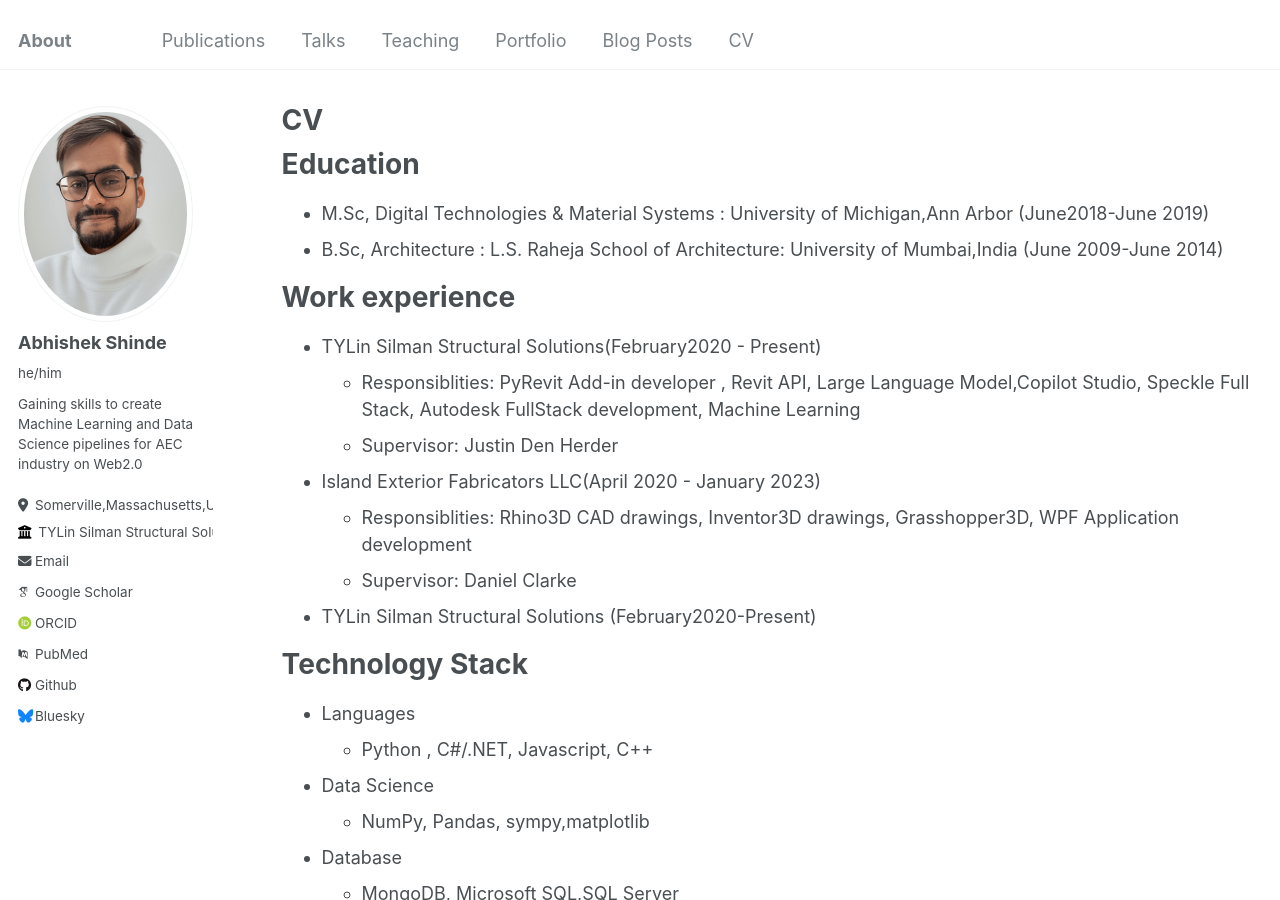
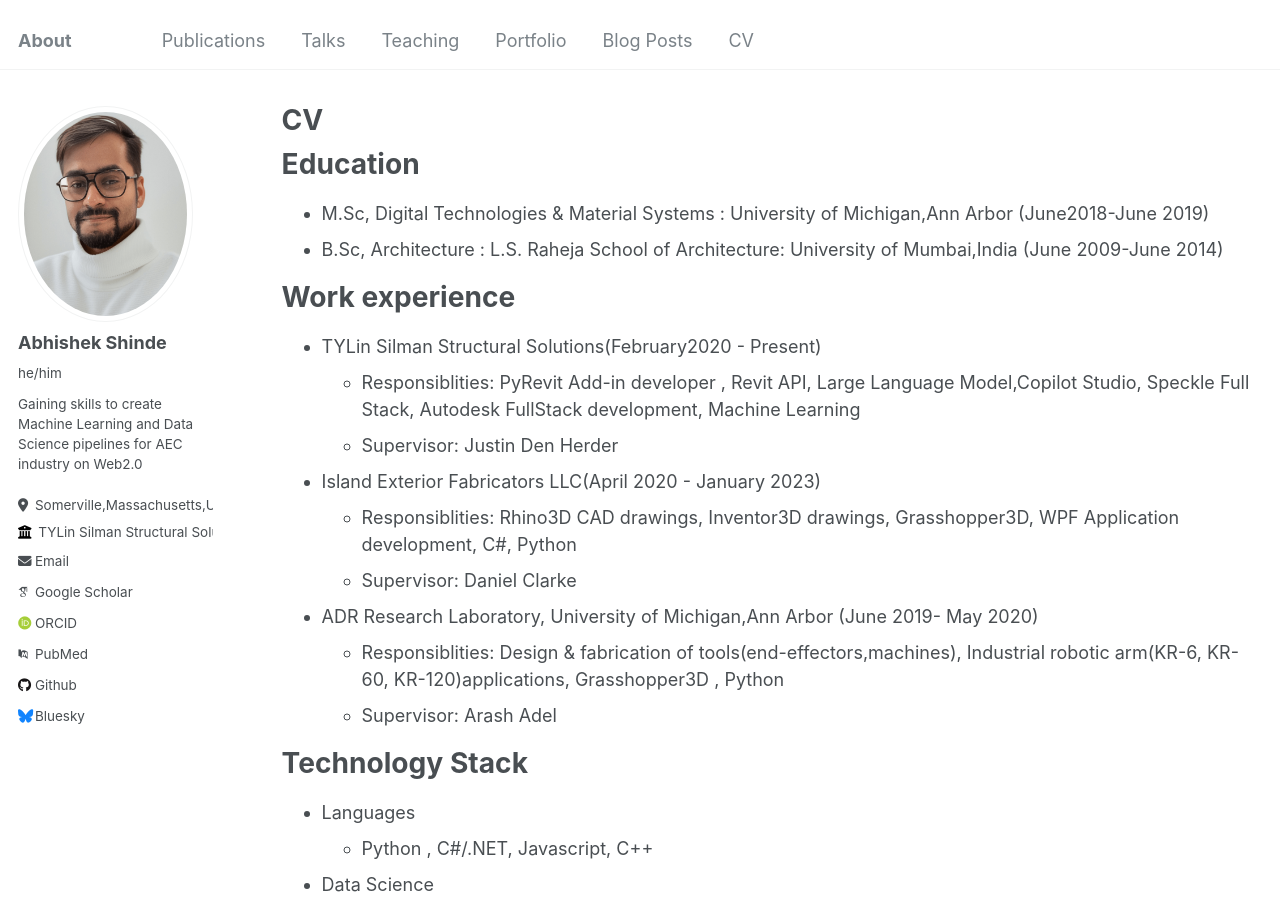
Before and after one commit to InquisitiveAS/InquisitiveAS.github.io, a Jekyll site: the page built from _pages/cv.md, in a window 1280 px wide and 900 px high. Built offline with Jekyll 4.4.1, drawn with Linux system fonts in a browser that asks for light colours; some web fonts are replaced.

Commit message:
Update cv

```diff
--- a/_pages/cv.md
+++ b/_pages/cv.md
@@ -21,11 +21,12 @@
   * Supervisor: Justin Den Herder
 
 * Island Exterior Fabricators LLC(April 2020 - January 2023)
-  * Responsiblities:  Rhino3D CAD drawings, Inventor3D drawings, Grasshopper3D, WPF Application development
+  * Responsiblities:  Rhino3D CAD drawings, Inventor3D drawings, Grasshopper3D, WPF Application development, C#, Python
   * Supervisor: Daniel Clarke
 
-* TYLin Silman Structural Solutions  (February2020-Present)
-
+* ADR Research Laboratory, University of Michigan,Ann Arbor (June 2019- May 2020)
+  * Responsiblities:  Design & fabrication of tools(end-effectors,machines), Industrial robotic arm(KR-6, KR-60, KR-120)applications, Grasshopper3D , Python
+  * Supervisor: Arash Adel
 
 Technology Stack
 ======
```
